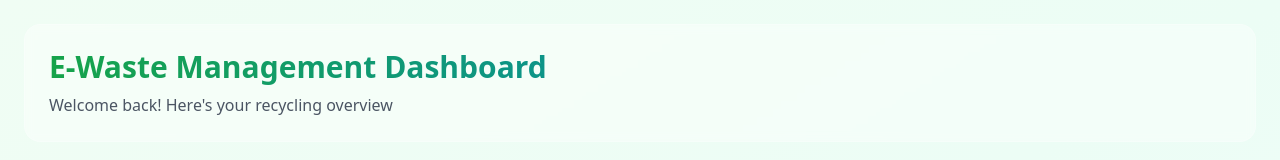
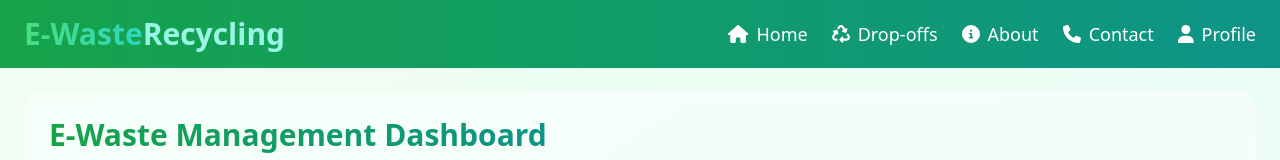
Before and after one commit to Akash-kafle/ByteBack, a React (Vite) app in the folder frontend/: page / in a window 1280 px wide. Shown: the top 160 px of the page. Built offline with nearby package versions, Linux system fonts and the light colour scheme; no server answers.

Commit message:
Navbar UI

```diff
--- a/frontend/src/components/Dashboard.jsx
+++ b/frontend/src/components/Dashboard.jsx
@@ -161,7 +161,6 @@ const Dashboard = () => {
       <div className="fixed inset-0 -z-10 bg-[radial-gradient(35%_35%_at_80%_20%,rgba(16,185,129,0.05)_0%,rgba(52,211,153,0)_100%)] pointer-events-none" />
 
       <div className="p-6 max-w-7xl mx-auto">
-        {/* Header with modern styling */}
         <div className="mb-8 bg-white/40 p-6 rounded-2xl backdrop-blur-sm border border-white/20">
           <h1 className="text-3xl font-bold bg-gradient-to-r from-green-600 to-teal-600 inline-block text-transparent bg-clip-text">
             E-Waste Management Dashboard
@@ -288,14 +287,13 @@ const Dashboard = () => {
         </div>
 
         {/* Quick Actions */}
-        <div className="grid grid-cols-1 md:grid-cols-2 lg:grid-cols-4 gap-6 mt-8">
+        <div className="grid grid-cols-1 md:grid-cols-2 lg:grid-cols-4 gap-6 mt-8 ">
           {[
             {
               icon: faMapPin,
               label: "Find Drop-off",
               color: "text-blue-600",
               bg: "bg-blue-100",
-
             },
             {
               icon: faQrcode,
@@ -318,7 +316,7 @@ const Dashboard = () => {
           ].map((action, index) => (
             <button
               key={index}
-              className="flex items-center justify-center space-x-3 bg-white/60 backdrop-blur-md p-4 rounded-xl border border-white/20 hover:bg-white/80 transition-all duration-300"
+              className="flex items-center justify-center space-x-3 bg-white/60 backdrop-blur-md p-4 rounded-xl border border-white/20 cursor-pointer hover:shadow-lg transition-all duration-300"
             >
               <div className={`${action.bg} p-2 rounded-lg`}>
                 <FontAwesomeIcon
--- a/frontend/src/components/Navbar.jsx
+++ b/frontend/src/components/Navbar.jsx
@@ -1,2 +1,86 @@
-const Navbar = () => {}
+import React, { useState } from "react";
+import { FontAwesomeIcon } from "@fortawesome/react-fontawesome";
+import {
+  faHome,
+  faRecycle,
+  faInfoCircle,
+  faPhone,
+  faBars,
+  faUser,
+} from "@fortawesome/free-solid-svg-icons";
+import { NavLink } from "react-router-dom";
+
+const Navbar = () => {
+  const [showMobileMenu, setShowMobileMenu] = useState(false);
+
+  return (
+    <nav className="bg-gradient-to-r from-green-600 to-teal-600 shadow-md">
+      <div className="max-w-7xl mx-auto px-6 py-4 flex items-center justify-between">
+        {/* Logo Section */}
+        <div className="flex items-center space-x-3">
+          <div className="text-white text-3xl font-bold">
+            <span className="bg-gradient-to-r from-green-400 to-teal-400 text-transparent bg-clip-text">
+              E-Waste
+            </span>
+            <span className="text-teal-200">Recycling</span>
+          </div>
+        </div>
+
+        {/* Navbar Links */}
+        <div
+          className={`space-x-6 ${
+            showMobileMenu ? "flex flex-col py-4" : "hidden md:flex"
+          }`}
+        >
+          <NavLink
+           to="/"
+            className="text-white text-lg hover:text-teal-200 transition-all duration-300"
+          >
+            <FontAwesomeIcon icon={faHome} className="mr-2" />
+            Home
+            </NavLink>
+          <NavLink
+            to="/dropoff"
+            className="text-white text-lg hover:text-teal-200 transition-all duration-300"
+          >
+            <FontAwesomeIcon icon={faRecycle} className="mr-2" />
+            Drop-offs
+          </NavLink>
+          <a
+            href="/about"
+            className="text-white text-lg hover:text-teal-200 transition-all duration-300"
+          >
+            <FontAwesomeIcon icon={faInfoCircle} className="mr-2" />
+            About
+          </a>
+          <a
+            href="/contact"
+            className="text-white text-lg hover:text-teal-200 transition-all duration-300"
+          >
+            <FontAwesomeIcon icon={faPhone} className="mr-2" />
+            Contact
+          </a>
+          <a
+            href="/profile"
+            className="text-white text-lg hover:text-teal-200 transition-all duration-300"
+          >
+            <FontAwesomeIcon icon={faUser} className="mr-2" />
+            Profile
+          </a>
+        </div>
+
+        {/* Mobile Menu Button */}
+        <div className="md:hidden">
+          <button
+            className="text-white text-2xl"
+            onClick={() => setShowMobileMenu(!showMobileMenu)}
+          >
+            <FontAwesomeIcon icon={faBars} />
+          </button>
+        </div>
+      </div>
+    </nav>
+  );
+};
+
 export default Navbar;
```
